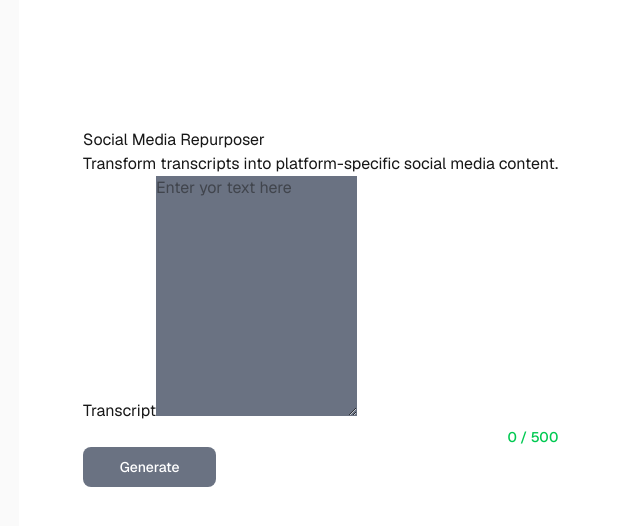
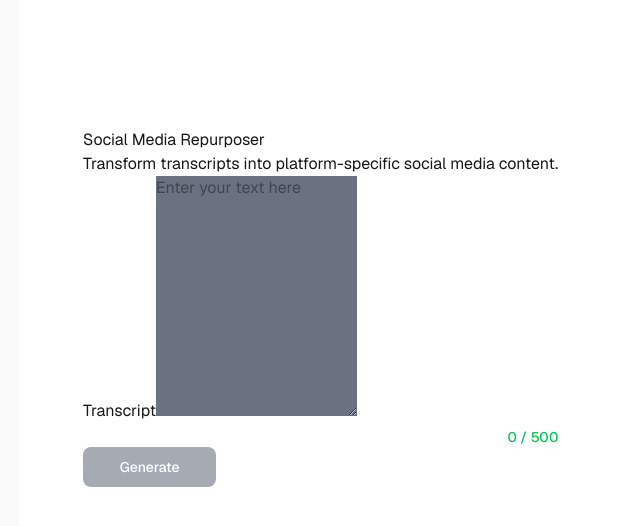
Before and after one commit to Zitz59/social-media-repurposer, a Next.js app: page / in a window 1280 px wide. Shown: the top 526 px of the page, without its empty margins (237-877 px from the left). Built offline with nearby package versions, Linux system fonts and the light colour scheme.

Commit message:
refactor:delete unused props refactor:change logic for button disabling

```diff
--- a/app/page.tsx
+++ b/app/page.tsx
@@ -45,13 +45,12 @@ export default function Home() {
                         <p> Transform transcripts into platform-specific social media content.</p>
                     </header>
                     <TranscriptForm
-                        value={transcript}
                         maxLength={500}
                         handleSubmit={handleSubmit}
                         transcript={transcript}
                         setTranscript={setTranscript}
                         isLoading={isLoading}
-                        placeholder="Enter yor text here"
+                        placeholder="Enter your text here"
                     />
                     {error && (<p className="text-red-600 text-sm">{error}</p>)}
                 </section>
--- a/components/TranscriptForm.tsx
+++ b/components/TranscriptForm.tsx
@@ -3,7 +3,6 @@
 import Button from "@/components/Button";
 
 type TranscriptFormProps = {
-    value: string;
     maxLength: number;
     handleSubmit: () => void;
     transcript: string;
@@ -21,7 +20,7 @@ const TranscriptForm = ({
                             placeholder
                         }: TranscriptFormProps) => {
 
-    const isButtonDisabled = isLoading || transcript.length >= maxLength;
+    const isButtonDisabled = isLoading || !transcript.trim();
 
     const getCounterColor = () => {
         const percentage = (transcript.length / maxLength) * 100
```
